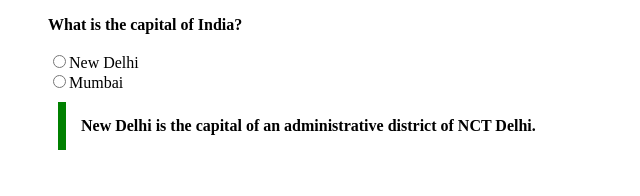
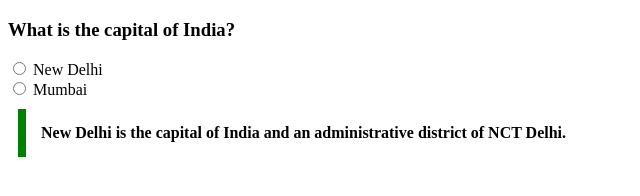
Before and after one commit to acciojob/trivia-bituB2, a website: page main.html in a window 1280 px wide. Shown: the whole page, without its empty margins (0-640 px from the left). Drawn offline with Linux system fonts and the light colour scheme.

Commit message:
new delhi

```diff
--- a/main.html
+++ b/main.html
@@ -7,18 +7,19 @@
 </head>
 
 <body>
-	<blockquote>
-		<b>What is the capital of India?</b>
-	<br>
-	<br>
-	<label for="capital">
-		<input type="radio" value="New Delhi" name="india" id="capital" />New Delhi
-		<br>
-        <input type="radio" value="Mumbai" name="india" id="capital" />Mumbai
-		</label>
-		<div> New Delhi is the capital of an administrative district of NCT Delhi.
-		</div>
-	</blockquote>
+	<div>
+		<h3>What is the capital of India?</h3>
+		<form action="">
+		  <input type="radio" name="Delhi" id="Delhi" />
+		  <label for="New Delhi">New Delhi</label> <br />
+		  <input type="radio" name="Mumbai" id="Mumbai" />
+		  <label for="Mumbai">Mumbai</label>
+		</form>
+		<blockquote cite="https://en.wikipedia.org/wiki/New_Delhi">
+		  New Delhi is the capital of India and an administrative district of NCT
+		  Delhi.
+		</blockquote>
+	  </div>
     <script type="text/javascript" src="./script.js">
 </script>
 
--- a/styles.css
+++ b/styles.css
@@ -1,9 +1,7 @@
 
 /* Your CSS Code here. */
-/* h5{
 
-} */
-div{
+blockquote{
     width: 600px;
     margin: 10px;
     padding: 15px;
```
